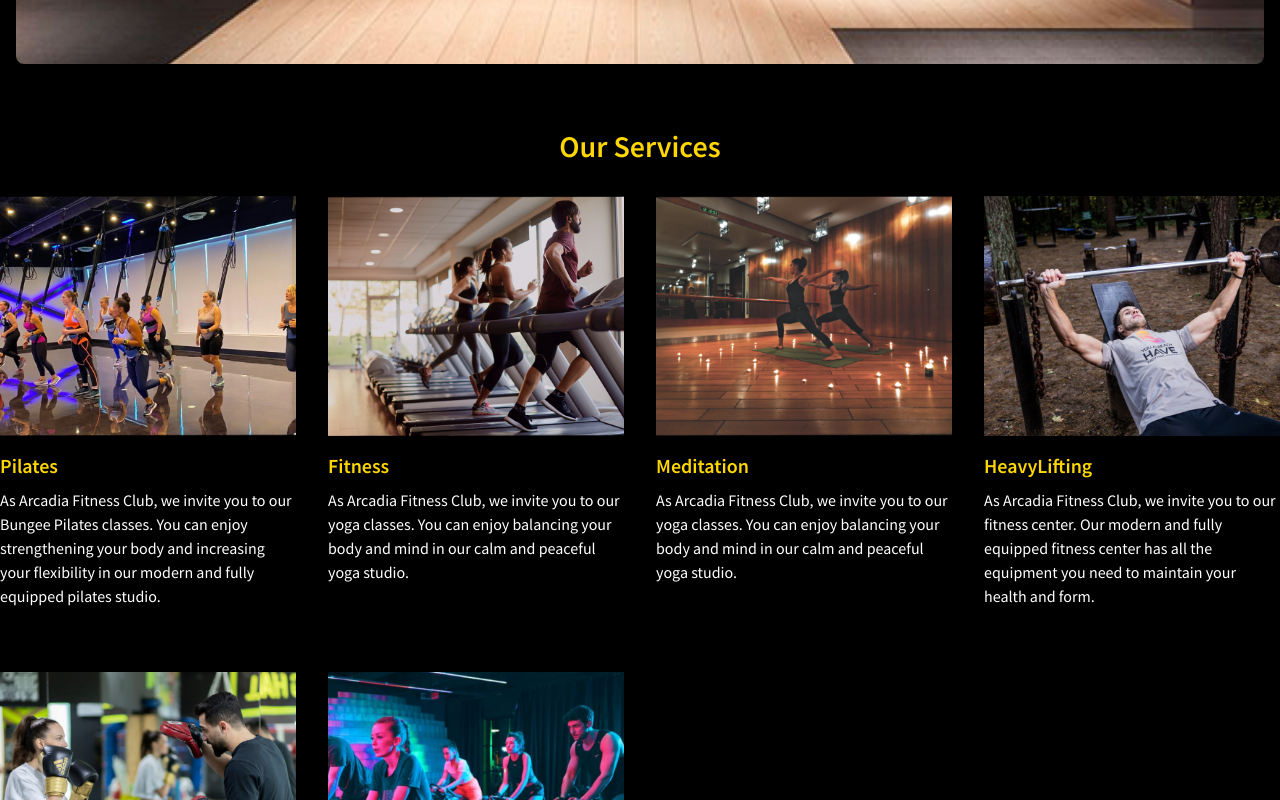
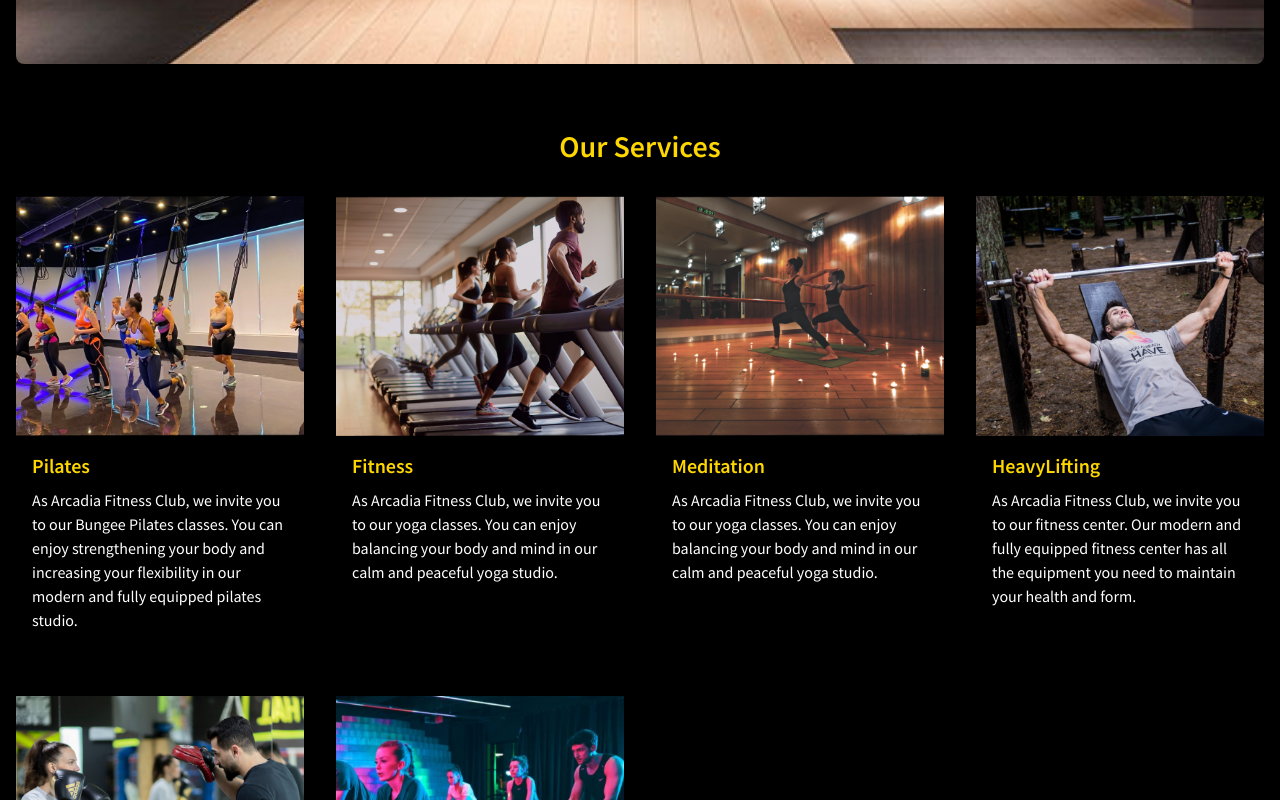
Before and after one commit to Arcadia-0/ArcadiaFitnessClub, a React (Vite) app: page / in a window 1280 px wide. Shown: the part 1040-1840 px from the top of the page. Built offline with nearby package versions, Linux system fonts and the light colour scheme.

Commit message:
small issues

```diff
--- a/src/Footer/Footer.jsx
+++ b/src/Footer/Footer.jsx
@@ -31,12 +31,12 @@ const Footer = () => {
           </div>
         </div>
 
-        {/* (Right Side) */}
+        {/* Right Side (Google Maps) */}
         <div className="w-full h-64">
           <iframe
             src="https://www.google.com/maps/embed?pb=!1m18!1m12!1m3!1d249556.3980975368!2d24.7500403452179!3d60.16985737352812!2m3!1f0!2f0!3f0!3m2!1i1024!2i768!4f13.1!3m3!1m2!1s0x46920b91c29228af%3A0x2d28c156bfa6e313!2sHelsinki%2C%20Finland!5e0!3m2!1sen!2sus!4v1704035222322!5m2!1sen!2sus"
             className="w-full h-full border-0 rounded-lg"
-            allowFullScreen="true"
+            allowFullScreen={true}  // Correctly passing the boolean value
             loading="lazy"
           ></iframe>
         </div>
--- a/src/components/Services/Services.jsx
+++ b/src/components/Services/Services.jsx
@@ -2,14 +2,14 @@ import CardsData from "./CardsData";
 
 const Services = () => {
   return (
-    <div className="container mx-auto">
+    <div className="container mx-auto px-4">
       {/* Title */}
       <div className="text-center mb-8">
         <h1 className="text-primary font-bold text-3xl">Our Services</h1>
       </div>
 
       {/* Card's Container with Grid */}
-      <div className=" grid grid-cols-1 sm:grid-cols-2 md:grid-cols-3 lg:grid-cols-4 gap-8">
+      <div className="grid grid-cols-1 sm:grid-cols-2 md:grid-cols-3 lg:grid-cols-4 gap-8">
         {CardsData.map((item) => (
           <div
             key={item.id}
@@ -25,7 +25,7 @@ const Services = () => {
             </div>
 
             {/* Card Header & Content */}
-            <div className="text-center md:text-left w-full max-w-sm h-full flex flex-col justify-between">
+            <div className="text-center md:text-left w-full max-w-sm h-full flex flex-col justify-between px-4">
               <h1 className="text-primary text-xl font-semibold mb-2">
                 {item.title}
               </h1>
```
